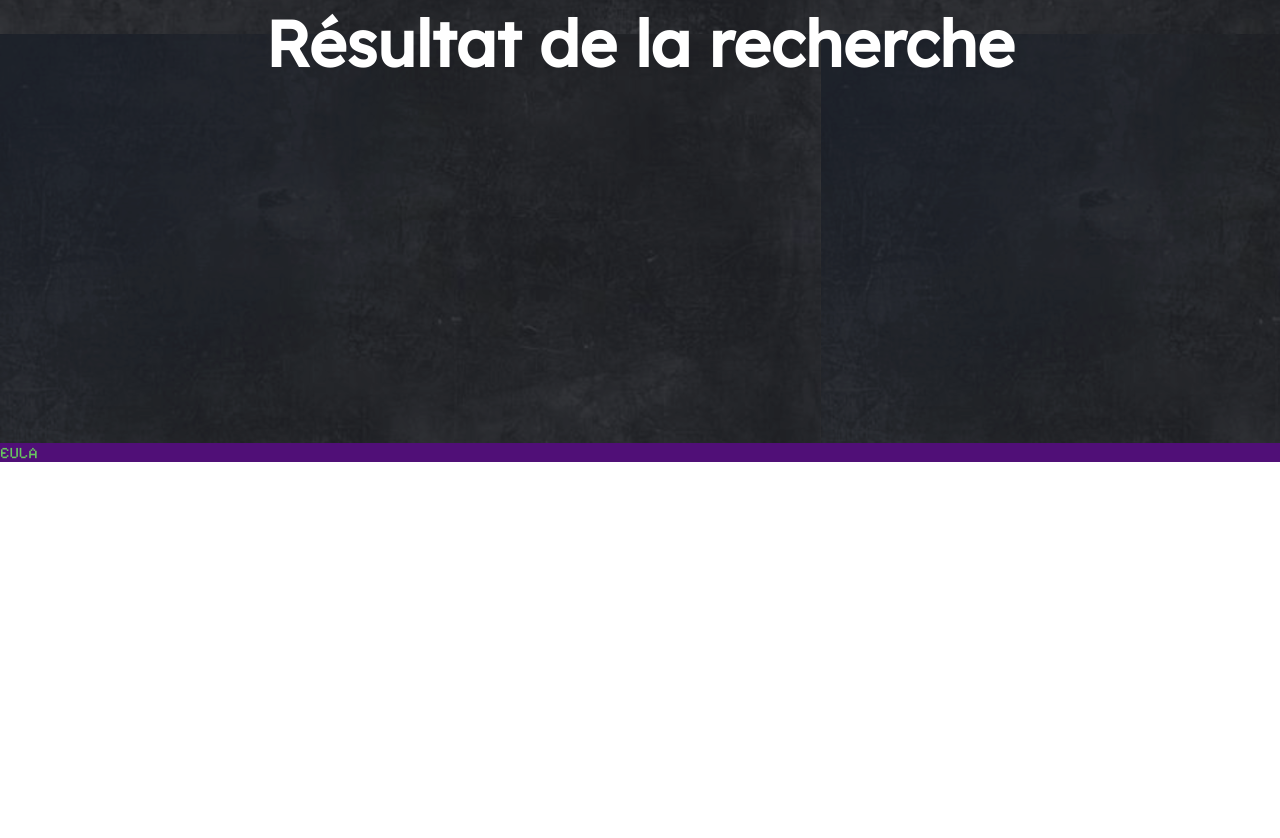
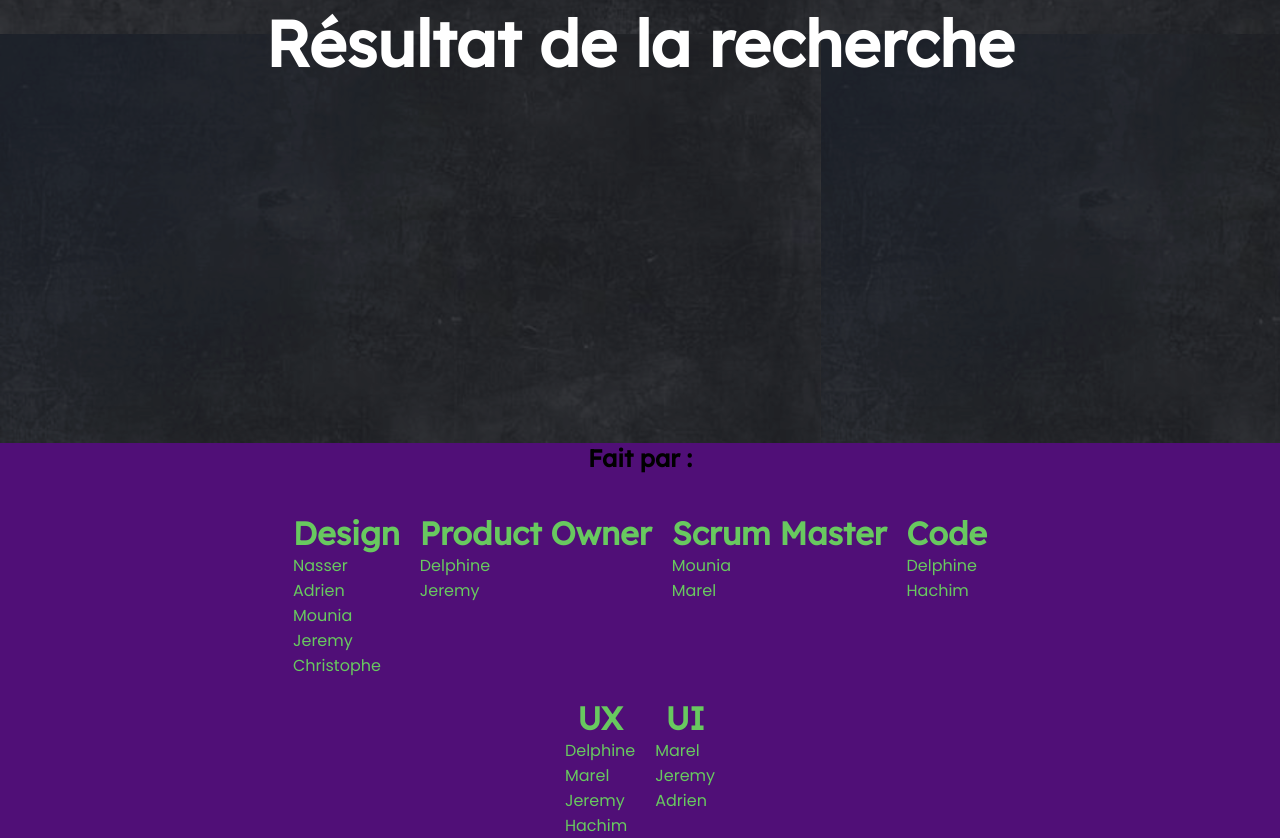
Before and after one commit to feihachim/mzy-projet-test, a plain HTML site: page pages/nuage-idees/index.html in a window 1280 px wide. Shown: the part 1112-1950 px from the top of the page. Before the commit the page ends 1574 px from the top, so only its background shows below. Drawn offline with Linux system fonts and the light colour scheme.

Commit message:
footer done

```diff
--- a/pages/accueil/style.css
+++ b/pages/accueil/style.css
@@ -19,11 +19,13 @@ input[type="submit"] {
 }
 
 h1,
-h2 {
+h2,
+h3 {
   font-family: "Lexend", sans-serif;
 }
 
-label {
+label,
+footer li {
   font-family: "Poppins", sans-serif;
 }
 
@@ -516,3 +518,27 @@ h2 {
 .cmt5 {
   width: 100%;
 }
+
+footer {
+  display: flex;
+  flex-direction: column;
+  align-items: center;
+  row-gap: 40px;
+}
+
+footer div {
+  display: flex;
+  justify-content: center;
+
+  flex-wrap: wrap;
+  gap: 20px 20px;
+  width: 60vw;
+}
+
+footer ul {
+  display: block;
+}
+
+footer li {
+  color: color-mix(in srgb, #24c652, #accc6c);
+}
--- a/pages/connexion/style.css
+++ b/pages/connexion/style.css
@@ -13,11 +13,14 @@
   font-family: "Pixelify Sans", cursive;
 }
 
-  h1,h2 {
+h1,
+h2,
+h3 {
   font-family: "Lexend", sans-serif;
 }
 
-  label {
+label,
+footer li {
   font-family: "Poppins", sans-serif;
 }
 
@@ -42,7 +45,8 @@
 }
 
 header,
-  footer,nav {
+footer,
+nav {
   background-color: #500f77;
 }
 
@@ -181,14 +185,38 @@
   accent-color: #8918ce;
 }
 
-  .poppins{
+.poppins {
   font-family: "Poppins", sans-serif;
 }
 
-  .pixel-sans{
+.pixel-sans {
   font-family: "Pixelify Sans", cursive;
 }
 
-  h2{
+h2 {
   color: color-mix(in srgb, #24c652, #accc6c);
 }
+
+footer {
+  display: flex;
+  flex-direction: column;
+  align-items: center;
+  row-gap: 40px;
+}
+
+footer div {
+  display: flex;
+  justify-content: center;
+
+  flex-wrap: wrap;
+  gap: 20px 20px;
+  width: 60vw;
+}
+
+footer ul {
+  display: block;
+}
+
+footer li {
+  color: color-mix(in srgb, #24c652, #accc6c);
+}
--- a/pages/contact/style.css
+++ b/pages/contact/style.css
@@ -14,11 +14,13 @@ input[type="submit"] {
 }
 
 h1,
-h2 {
+h2,
+h3 {
   font-family: "Lexend", sans-serif;
 }
 
-label {
+label,
+footer li {
   font-family: "Poppins", sans-serif;
 }
 
@@ -174,3 +176,27 @@ textarea {
 h2 {
   color: color-mix(in srgb, #24c652, #accc6c);
 }
+
+footer {
+  display: flex;
+  flex-direction: column;
+  align-items: center;
+  row-gap: 40px;
+}
+
+footer div {
+  display: flex;
+  justify-content: center;
+
+  flex-wrap: wrap;
+  gap: 20px 20px;
+  width: 60vw;
+}
+
+footer ul {
+  display: block;
+}
+
+footer li {
+  color: color-mix(in srgb, #24c652, #accc6c);
+}
--- a/pages/inscription/style.css
+++ b/pages/inscription/style.css
@@ -14,11 +14,13 @@ input[type="submit"] {
 }
 
 h1,
-h2 {
+h2,
+h3 {
   font-family: "Lexend", sans-serif;
 }
 
-label {
+label,
+footer li {
   font-family: "Poppins", sans-serif;
 }
 
@@ -186,3 +188,27 @@ input[type="password"] {
 h2 {
   color: color-mix(in srgb, #24c652, #accc6c);
 }
+
+footer {
+  display: flex;
+  flex-direction: column;
+  align-items: center;
+  row-gap: 40px;
+}
+
+footer div {
+  display: flex;
+  justify-content: center;
+
+  flex-wrap: wrap;
+  gap: 20px 20px;
+  width: 60vw;
+}
+
+footer ul {
+  display: block;
+}
+
+footer li {
+  color: color-mix(in srgb, #24c652, #accc6c);
+}
--- a/pages/nuage-idees/index.html
+++ b/pages/nuage-idees/index.html
@@ -45,11 +45,45 @@
             </section>
         </main>
         <footer>
-            <ul>
-                <li>
-                    <a href="#">EULA</a>
-                </li>
-            </ul>
+            <h2>Fait par :</h2>
+            <div>
+                <ul>
+                    <li><h3>Design</h3></li>
+                    <li>Nasser</li>
+                    <li>Adrien</li>
+                    <li>Mounia</li>
+                    <li>Jeremy</li>
+                    <li>Christophe</li>
+                </ul>
+                <ul>
+                    <li><h3>Product Owner</h3></li>
+                    <li>Delphine</li>
+                    <li>Jeremy</li>
+                </ul>
+                <ul>
+                    <li><h3>Scrum Master</h3></li>
+                    <li>Mounia</li>
+                    <li>Marel</li>
+                </ul>
+                <ul>
+                    <li><h3>Code</h3></li>
+                    <li>Delphine</li>
+                    <li>Hachim</li>
+                </ul>
+                <ul>
+                    <li><h3>UX</h3></li>
+                    <li>Delphine</li>
+                    <li>Marel</li>
+                    <li>Jeremy</li>
+                    <li>Hachim</li>
+                </ul>
+                <ul>
+                    <li><h3>UI</h3></li>
+                    <li>Marel</li>
+                    <li>Jeremy</li>
+                    <li>Adrien</li>
+                </ul>
+            </div>
         </footer>
     </body>
 </html>
--- a/pages/nuage-idees/style.css
+++ b/pages/nuage-idees/style.css
@@ -8,16 +8,20 @@ html {
   scroll-behavior: smooth;
 }
 
-a,input[type=submit]{
-  font-family: 'Pixelify Sans', cursive;
+a,
+input[type="submit"] {
+  font-family: "Pixelify Sans", cursive;
 }
 
-h1{
-  font-family: 'Lexend', sans-serif;
+h1,
+h2,
+h3 {
+  font-family: "Lexend", sans-serif;
 }
 
-label{
-  font-family: 'Poppins', sans-serif;
+label,
+footer li {
+  font-family: "Poppins", sans-serif;
 }
 
 body {
@@ -36,27 +40,30 @@ nav {
   align-items: center;
 }
 
-header,footer{
+header,
+footer {
   background-color: #500f77;
 }
 
-label,.submit-button,h1{
-  color:color-mix(in srgb, #24c652, #accc6c);
+label,
+.submit-button,
+h1 {
+  color: color-mix(in srgb, #24c652, #accc6c);
 }
 
-a{
+a {
   color: color-mix(in srgb, #24c652, #accc6c);
   text-decoration: none;
   font-size: 16px;
 }
 
-a:hover{
-  color:color-mix(in srgb, #24c652, #fcfcfc);
+a:hover {
+  color: color-mix(in srgb, #24c652, #fcfcfc);
   text-decoration: underline color-mix(in srgb, #24c652, #fcfcfc) 2px;
 }
 
-a:active{
-  color:color-mix(in srgb, #24c652, #fcfcfc);
+a:active {
+  color: color-mix(in srgb, #24c652, #fcfcfc);
 }
 
 main {
@@ -88,52 +95,53 @@ section {
   height: auto;
 }
 
-h1{
+h1 {
   font-size: 64px;
-  color:white;
+  color: white;
 }
 
-.genre-button{
+.genre-button {
   background-color: #d9d9d9;
-  color:#131313;
+  color: #131313;
   font-size: 20px;
-  width:184px;
-  height:31px;
+  width: 184px;
+  height: 31px;
   border-radius: 10px;
   cursor: pointer;
   text-align: center;
 }
 
-.genre-button,.choice-button{
+.genre-button,
+.choice-button {
   font-family: "Pixelify Sans", cursive;
 }
 
-.genre-button:hover{
+.genre-button:hover {
   text-decoration: underline #131313 1px;
 }
 
-.choice-button{
-  width:184px;
-  height:30px;
+.choice-button {
+  width: 184px;
+  height: 30px;
   background-color: #4f1e75;
-  color:white;
+  color: white;
   border-radius: 10px;
 }
 
-h1{
+h1 {
   width: 80vw;
   text-align: center;
 }
 
-h3{
+h3 {
   font-family: "Lexend", sans-serif;
   font-size: 32px;
-  color:color-mix(in srgb, #24c652, #accc6c);
+  color: color-mix(in srgb, #24c652, #accc6c);
   text-align: center;
 }
 
-.genre-list{
-  width:80vw;
+.genre-list {
+  width: 80vw;
   display: flex;
   justify-content: center;
   flex-wrap: wrap;
@@ -141,64 +149,88 @@ h3{
   column-gap: 30px;
 }
 
-.no-result{
-  width:60vw;
-  height:60vh;
+.no-result {
+  width: 60vw;
+  height: 60vh;
 }
 
-.no-result img{
-  width:100%;
-  height:100%;
+.no-result img {
+  width: 100%;
+  height: 100%;
   background-repeat: no-repeat;
   background-size: cover;
 }
 
-.single-result{
-  width:60vw;
-  height:60vh;
+.single-result {
+  width: 60vw;
+  height: 60vh;
   display: flex;
-
 }
 
-.left-side,.right-side{
-  width:30vw;
-  height:60vh;
+.left-side,
+.right-side {
+  width: 30vw;
+  height: 60vh;
 }
 
-.left-side img{
-  width:100%;
-  height:100%;
+.left-side img {
+  width: 100%;
+  height: 100%;
   background-size: cover;
 }
 
-.right-side{
+.right-side {
   display: flex;
   flex-direction: column;
   justify-content: center;
   align-items: center;
 }
 
-.item-list{
-  width:300px;
-  height:450px;
+.item-list {
+  width: 300px;
+  height: 450px;
 }
 
-.item-list img{
-  width:300px;
-  height:350px;
+.item-list img {
+  width: 300px;
+  height: 350px;
   background-size: cover;
 }
 
-.movie-list{
+.movie-list {
   display: flex;
   flex-wrap: wrap;
   justify-content: center;
   align-items: center;
-  gap:20px 20px;
-  width:80vw;
+  gap: 20px 20px;
+  width: 80vw;
 }
 
-.hidden-checkbox:checked+.genre-button{
+.hidden-checkbox:checked + .genre-button {
   background-color: #131313;
   color: #d9d9d9;
 }
+
+footer {
+  display: flex;
+  flex-direction: column;
+  align-items: center;
+  row-gap: 40px;
+}
+
+footer div {
+  display: flex;
+  justify-content: center;
+
+  flex-wrap: wrap;
+  gap: 20px 20px;
+  width: 60vw;
+}
+
+footer ul {
+  display: block;
+}
+
+footer li {
+  color: color-mix(in srgb, #24c652, #accc6c);
+}
--- a/pages/questionnaire/style.css
+++ b/pages/questionnaire/style.css
@@ -13,11 +13,14 @@ input[type="submit"] {
   font-family: "Pixelify Sans", cursive;
 }
 
-h1 {
+h1,
+h2,
+h3 {
   font-family: "Lexend", sans-serif;
 }
 
-label {
+label,
+footer li {
   font-family: "Poppins", sans-serif;
 }
 
@@ -106,3 +109,27 @@ h1 {
   height: 100%;
   background-size: cover;
 }
+
+footer {
+  display: flex;
+  flex-direction: column;
+  align-items: center;
+  row-gap: 40px;
+}
+
+footer div {
+  display: flex;
+  justify-content: center;
+
+  flex-wrap: wrap;
+  gap: 20px 20px;
+  width: 60vw;
+}
+
+footer ul {
+  display: block;
+}
+
+footer li {
+  color: color-mix(in srgb, #24c652, #accc6c);
+}
--- a/pages/tendance/style.css
+++ b/pages/tendance/style.css
@@ -14,11 +14,13 @@ input[type="submit"] {
 }
 
 h1,
-h2 {
+h2,
+h3 {
   font-family: "Lexend", sans-serif;
 }
 
-label {
+label,
+footer li {
   font-family: "Poppins", sans-serif;
 }
 
@@ -163,3 +165,27 @@ h1 {
 .sliderwrapper .slide-button#next-slide {
   right: -20px;
 }
+
+footer {
+  display: flex;
+  flex-direction: column;
+  align-items: center;
+  row-gap: 40px;
+}
+
+footer div {
+  display: flex;
+  justify-content: center;
+
+  flex-wrap: wrap;
+  gap: 20px 20px;
+  width: 60vw;
+}
+
+footer ul {
+  display: block;
+}
+
+footer li {
+  color: color-mix(in srgb, #24c652, #accc6c);
+}
```
Also changed, not shown: pages/accueil/index.html (+6 -17 lines), pages/connexion/index.html (+39 -5 lines), pages/contact/index.html (+6 -17 lines), pages/inscription/index.html (+6 -17 lines), pages/questionnaire/index.html (+39 -5 lines), pages/tendance/index.html (+6 -16 lines). Lines whose indentation alone changed are shown as unchanged.
